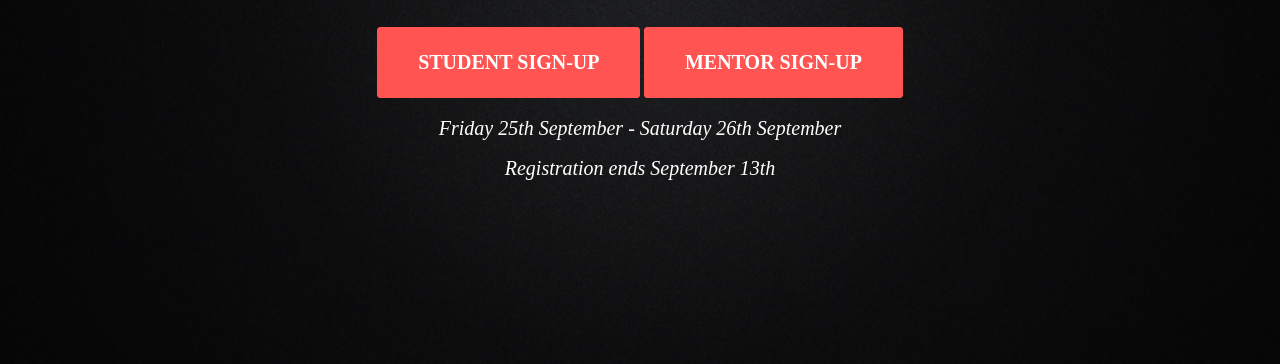
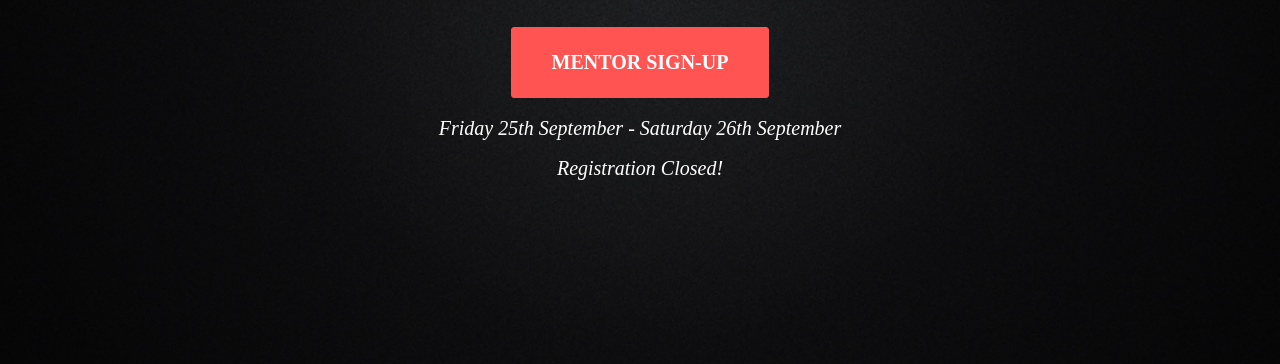
Before and after one commit to rahuang/HackCMUWebsite, a website: page static/index.html in a window 1280 px wide. Shown: the part 436-800 px from the top of the page. Drawn offline with nearby package versions, Linux system fonts and the light colour scheme; a web font is replaced by a local one.

Commit message:
registration closed

```diff
--- a/static/index.html
+++ b/static/index.html
@@ -87,9 +87,9 @@
                 <div class="intro-heading"><img id="logo" src="img/logo2.png"/></div>
                 <div class="intro-lead-in"><div style="font-size: 30px;">presented by</div><img src="img/acm.png"/> </div>
 
-                <a href="#contact" class="page-scroll btn btn-xl" style="margin-top: -20px;">Student Sign-Up</a>
+                <!-- <a href="#contact" class="page-scroll btn btn-xl" style="margin-top: -20px;">Student Sign-Up</a> -->
                 <a href="#contact" id="sign-up" class="page-scroll btn btn-xl">Mentor Sign-Up</a>
-                <div class="intro-lead-in" style="font-size:20px; margin-top: 10px;">Friday 25th September - Saturday 26th September<br>Registration ends September 13th</div>
+                <div class="intro-lead-in" style="font-size:20px; margin-top: 10px;">Friday 25th September - Saturday 26th September<br>Registration Closed!</div>
             </div>
         </div>
     </header>
@@ -373,8 +373,10 @@
                             <h3 class="section-heading text-center" style="color:#FF5451;">Underclassmen</h3>
                             <h4 class="text-muted text-center light">Regardless of if you've been coding for a few days or a few years, we'll get you the right level of mentorship so you can succeed.</h4>
                             <br>
-                            <div class="row"><a href="https://docs.google.com/forms/d/1zVQZOB4TRSvLnab3CAt782H-K-D-UTNAHhvpynf4RBc/viewform" class="btn btn-xl" style="width: 300px" target="_blank">Individual Sign-Up</a></div>
-                            <a href="https://docs.google.com/forms/d/1AiAO_Rp6Ss1lHcfmrBpgWF6g7o9PlSpwsHo0T0WI1MQ/viewform" class="btn btn-xl" style="margin-top: 50px; width: 300px" target="_blank">Team Sign-Up</a>
+                            <h4 class="text-muted text-center light">Registration Closed!</h4>
+                            <br>
+                            <!-- <div class="row"><a href="https://docs.google.com/forms/d/1zVQZOB4TRSvLnab3CAt782H-K-D-UTNAHhvpynf4RBc/viewform" class="btn btn-xl" style="width: 300px" target="_blank">Individual Sign-Up</a></div> -->
+                            <!-- <a href="https://docs.google.com/forms/d/1AiAO_Rp6Ss1lHcfmrBpgWF6g7o9PlSpwsHo0T0WI1MQ/viewform" class="btn btn-xl" style="margin-top: 50px; width: 300px" target="_blank">Team Sign-Up</a> -->
                         </div>
                         <div class="col-md-5 text-center">
                             <h3 class="section-heading text-center" style="color:#FF5451;">Upperclassmen</h3>
```
